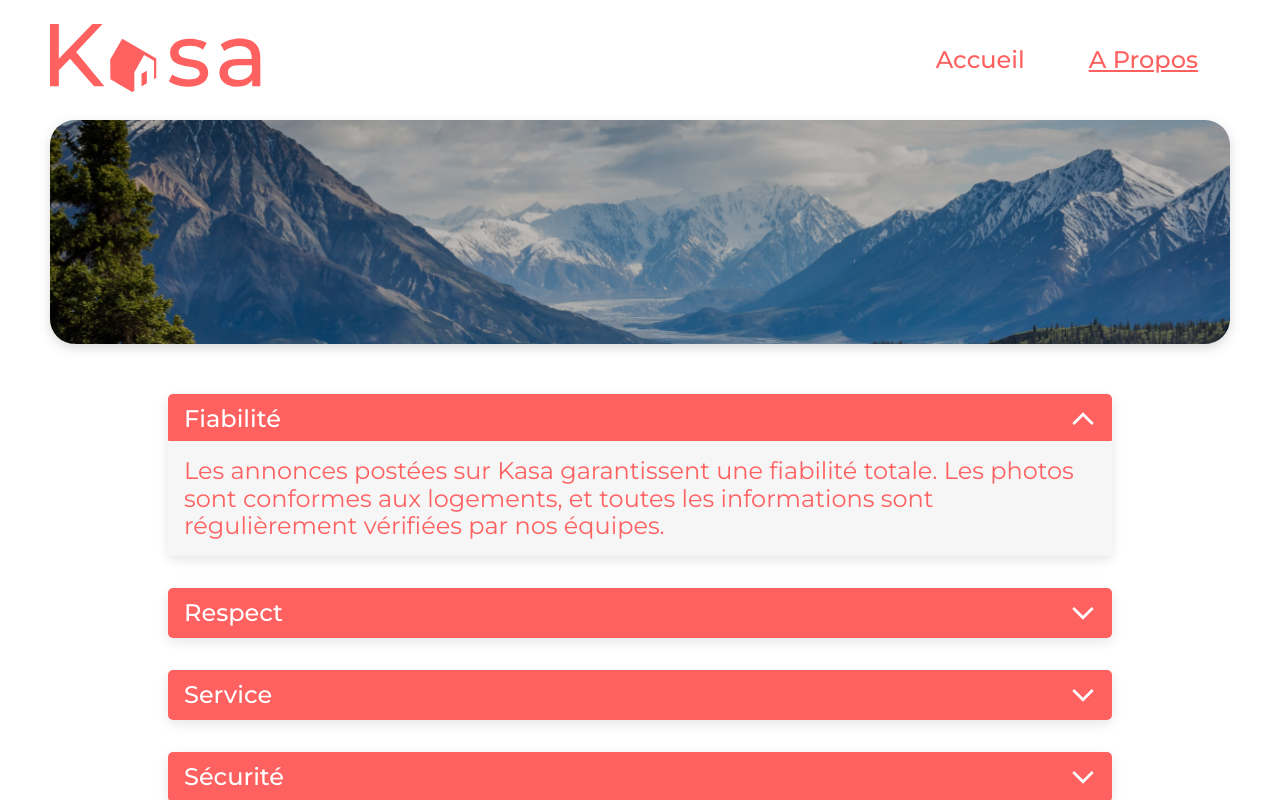
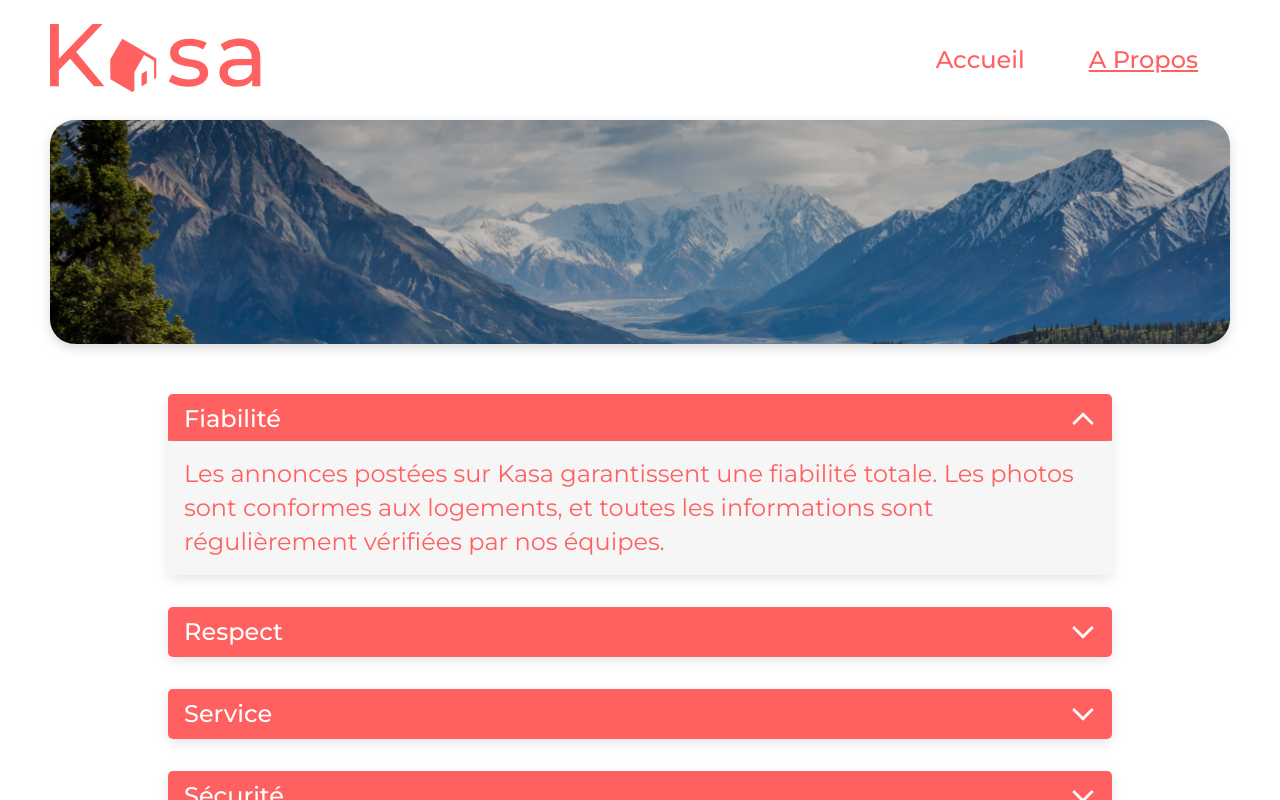
Before and after one commit to boysers/oc-kasa, a React (Create React App) app: page /about in a window 1280 px wide. Both pictures are taken after a click on the element "Fiabilité". Shown: the top 800 px of the page. Built offline with nearby package versions, Linux system fonts and the light colour scheme.

Commit message:
refactor: about page

```diff
--- /dev/null
+++ b/src/assets/json/abouts.json
@@ -0,0 +1,18 @@
+[
+  {
+    "title": "Fiabilité",
+    "content": "Les annonces postées sur Kasa garantissent une fiabilité totale. Les photos sont conformes aux logements, et toutes les informations sont régulièrement vérifiées par nos équipes."
+  },
+  {
+    "title": "Respect",
+    "content": "La bienveillance fait partie des valeurs fondatrices de Kasa. Tout comportement discriminatoire ou de perturbation du voisinage entraînera une exclusion de notre plateforme."
+  },
+  {
+    "title": "Service",
+    "content": "Nos équipes se tiennent à votre disposition pour vous fournir une expérience parfaite. N'hésitez pas à nous contacter si vous avez la moindre question."
+  },
+  {
+    "title": "Sécurité",
+    "content": "La sécurité est la priorité de Kasa. Aussi bien pour nos hôtes que pour les voyageurs, chaque logement correspond aux critères de sécurité établis par nos services. En laissant une note aussi bien à l'hôte qu'au locataire, cela permet à nos équipes de vérifier que les standards sont bien respectés. Nous organisons également des ateliers sur la sécurité domestique pour nos hôtes."
+  }
+]
--- a/src/pages/About.tsx
+++ b/src/pages/About.tsx
@@ -1,5 +1,6 @@
 import backgroundImg from '../assets/images/background/kalen-emsley-Bkci_8qcdvQ-unsplash.jpg';
 import { Collapse } from '../components';
+import abouts from '../assets/json/abouts.json';
 
 function About() {
   return (
@@ -14,34 +15,11 @@
       </section>
 
       <section className="About__container">
-        <Collapse title="Fiabilité">
-          <p>
-            Les annonces postées sur Kasa garantissent une fiabilité totale. Les
-            photos sont conformes aux logements, et toutes les informations sont
-            régulièrement vérifiées par nos équipes.
-          </p>
-        </Collapse>
-
-        <Collapse title="Respect">
-          La bienveillance fait partie des valeurs fondatrices de Kasa. Tout
-          comportement discriminatoire ou de perturbation du voisinage
-          entraînera une exclusion de notre plateforme.
-        </Collapse>
-
-        <Collapse title="Service">
-          Nos équipes se tiennent à votre disposition pour vous fournir une
-          expérience parfaite. N'hésitez pas à nous contacter si vous avez la
-          moindre question.
-        </Collapse>
-
-        <Collapse title="Sécurité">
-          La sécurité est la priorité de Kasa. Aussi bien pour nos hôtes que
-          pour les voyageurs, chaque logement correspond aux critères de
-          sécurité établis par nos services. En laissant une note aussi bien à
-          l'hôte qu'au locataire, cela permet à nos équipes de vérifier que les
-          standards sont bien respectés. Nous organisons également des ateliers
-          sur la sécurité domestique pour nos hôtes.
-        </Collapse>
+        {abouts.map(({ title, content }, index) => (
+          <Collapse title={title} key={`${index}-${title}`}>
+            <p>{content}</p>
+          </Collapse>
+        ))}
       </section>
     </div>
   );
--- a/src/sass/components/_collapse.scss
+++ b/src/sass/components/_collapse.scss
@@ -11,14 +11,17 @@
 
     margin-top: -3px;
 
+    line-height: 34px;
+
     @include media-tablet {
       font-size: calc(24px * 0.75);
-      line-height: 16px;
+      line-height: calc(34px * 0.75);
       padding: 12px;
     }
 
     @include media-mobile {
       font-size: 12px;
+      line-height: 17px;
     }
   }
 
--- a/src/sass/pages/_accommodation.scss
+++ b/src/sass/pages/_accommodation.scss
@@ -70,6 +70,10 @@
         align-items: center;
         justify-content: center;
 
+        @include media-tablet {
+          border-radius: calc(10px * 0.75);
+        }
+
         @include media-mobile {
           font-size: 10px;
           min-width: 84px;
@@ -132,7 +136,7 @@
     align-items: baseline;
 
     @include media-tablet {
-      gap: calc(5rem * 0.5);
+      gap: calc(5rem * 0.35);
     }
 
     @include media-mobile {
--- a/src/services/index.ts
+++ b/src/services/index.ts
@@ -30,7 +30,7 @@
   if (!accommodation)
     throw jsonThrowError({
       status: 404,
-      sorry: "Oups! Le logement que vous demandez n'existe pas",
+      sorry: "Oups! Le logement que vous demandez n'existe pas!",
     });
 
   return { accommodation };
```
